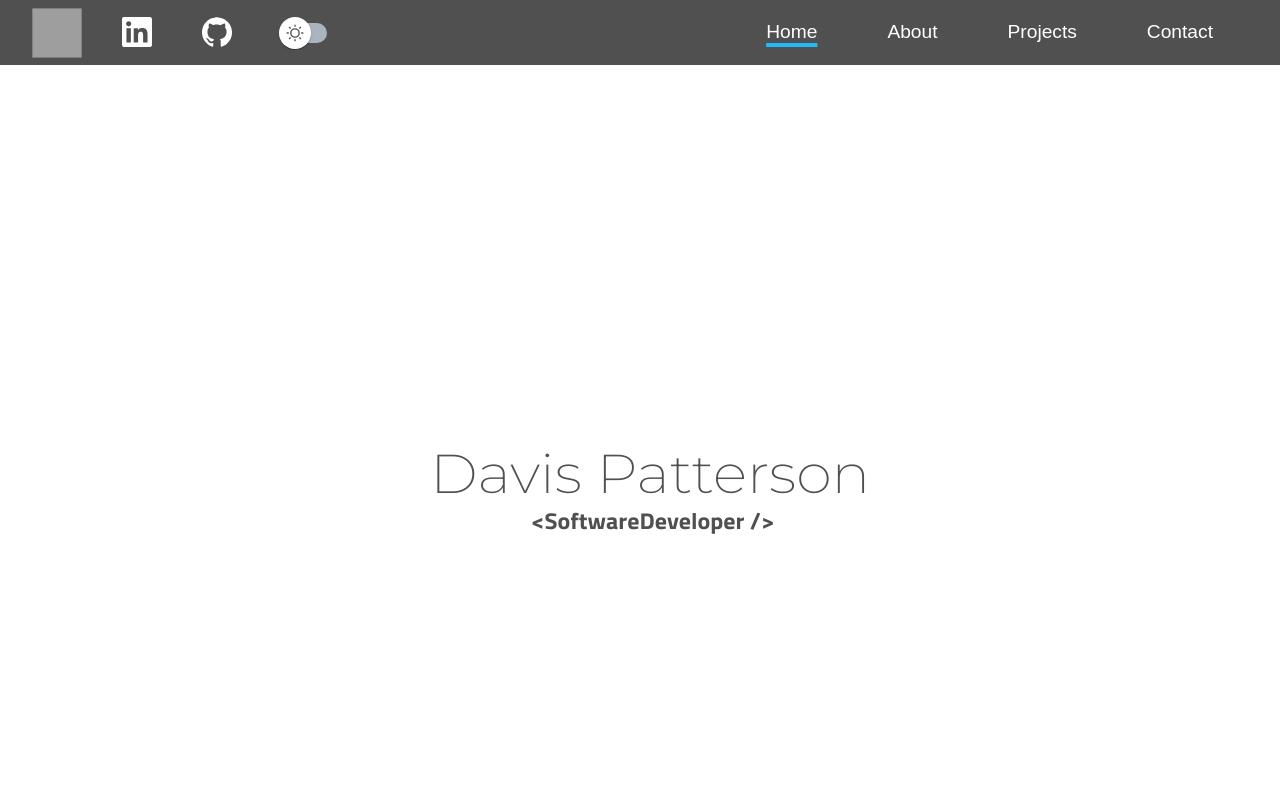
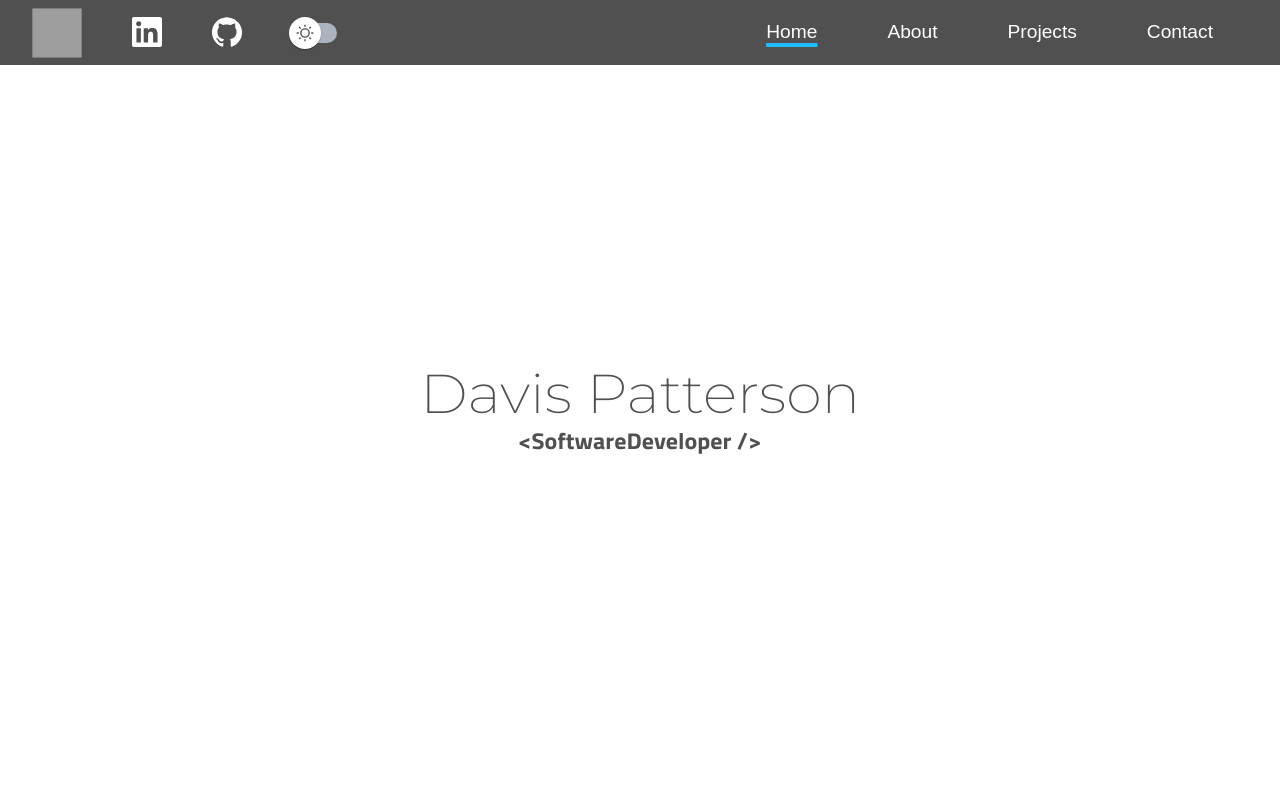
Before and after one commit to Davis-Patterson/portfolio, a React (Vite) app: page /#home in a window 1280 px wide. Shown: the top 800 px of the page. Built offline with nearby package versions, Linux system fonts and the light colour scheme; grey boxes are pictures that could not be loaded.

Commit message:
finally got the active scene and #URL working properly

```diff
--- a/index.html
+++ b/index.html
@@ -4,7 +4,7 @@
     <meta charset="UTF-8" />
     <link rel="icon" type="image/svg" href="/headshot-icon.svg" />
     <meta name="viewport" content="width=device-width, initial-scale=1.0" />
-    <title>Davis Patterson | Portfolio</title>
+    <title>Davis Patterson | Software Developer</title>
   </head>
   <body>
     <div id="root"></div>
--- a/src/App.css
+++ b/src/App.css
@@ -34,6 +34,12 @@
   --clr-accent: #18add2;
   --clr-text: #fff;
   --clr-nav: #2e2e2e;
+}
+
+* {
+  margin: 0;
+  padding: 0;
+  box-sizing: border-box;
 }
 
 a {
@@ -82,6 +88,10 @@ section {
   margin: 0px 0px 0px 0px;
 }
 
+html {
+  scroll-padding-top: 120px;
+}
+
 
 #root {
   margin: 0 auto;
@@ -116,6 +126,13 @@ section {
   display: flex;
   justify-content: left;
   align-items: center;
+}
+
+.home-button-adjacent {
+  display: flex;
+  justify-content: left;
+  align-items: center;
+  margin: 0px 0px 0px 10px;
 }
 
 .nav-buttons-container {
@@ -222,13 +239,13 @@ section {
   text-underline-offset: 5px;
   text-decoration-color: #20bcfa;
 }
-.acive:hover {
+.active:hover {
   text-decoration: underline;
   text-decoration-thickness: 4px;
   text-underline-offset: 5px;
   text-decoration-color: #20bcfa;
 }
-.acive:active {
+.active:active {
   text-decoration: underline;
   text-decoration-thickness: 4px;
   text-underline-offset: 5px;
@@ -242,7 +259,7 @@ section {
   line-height: .8;
   color: var(--clr-dark);
   transform: scaleY(95%);
-  margin: 40px 0px 0px 20px;
+  margin: 0px 0px 0px 0px;
 }
 
 .title-subtext {
@@ -252,16 +269,16 @@ section {
   line-height: .8;
   color: var(--clr-dark);
   transform: scaleY(95%);
-  margin: 15px 0px 0px 25px;
+  margin: 15px 0px 0px 0px;
 }
 
-.section-container {
+.page-container {
   display: flex;
   justify-content: center;
   align-items: center;
   flex-direction: column;
   width: 100%;
-  height: 100vh;
+  height: calc(100vh - 120px);
   margin: 100px 0px 20px 0px;
   padding: 0px 0px 0px 0px;
 }
--- a/src/App.jsx
+++ b/src/App.jsx
@@ -1,19 +1,56 @@
-import React, { useState } from "react";
-import useScrollSpy from "react-use-scrollspy";
+import React, { useState, useEffect } from "react";
 import Nav from "./Components/Nav";
 import Home from "./Components/Home";
 import About from "./Components/About";
-import MiniQuaist from "./Components/Mini-Quaist";
+import MiniQuaist from "./Components/Mini_Quaist";
 import Questions from "./Components/Questions";
 import Contact from "./Components/Contact";
 import "./App.css";
 
 function App() {
+  const [activeSection, setActiveSection] = useState(null);
   const [darkMode, setDarkMode] = useState(false);
+
+  const sections = ["home", "about", "projects", "contact"];
+
+  useEffect(() => {
+    const observer = new IntersectionObserver(
+      (entries) => {
+        entries.forEach((entry) => {
+          console.log(entry.target.id);
+          if (entry.isIntersecting) {
+            setActiveSection(entry.target.id);
+          }
+        });
+      },
+      {
+        root: null,
+        threshold: 0.6,
+      }
+    );
+
+    const sections = document.querySelectorAll("section");
+    sections.forEach((section) => {
+      observer.observe(section);
+    });
+
+    return () => observer.disconnect();
+  }, []);
+
+  useEffect(() => {
+    if (activeSection) {
+      window.history.pushState(null, null, `#${activeSection}`);
+    }
+  }, [activeSection]);
 
   return (
     <>
-      <Nav darkMode={darkMode} setDarkMode={setDarkMode} />
+      <Nav
+        darkMode={darkMode}
+        setDarkMode={setDarkMode}
+        activeSection={activeSection}
+        setActiveSection={setActiveSection}
+      />
       <section id='home'>
         <Home />
       </section>
@@ -22,6 +59,8 @@ function App() {
       </section>
       <section id='projects'>
         <MiniQuaist />
+      </section>
+      <section id='projects'>
         <Questions />
       </section>
       <section id='contact'>
--- a/src/Components/About.jsx
+++ b/src/Components/About.jsx
@@ -3,7 +3,7 @@ import React from "react";
 const About = () => {
   return (
     <>
-      <div className='section-container'>
+      <div className='page-container'>
         <h1 className='title-name'>About Me</h1>
         <h1 className='title-subtext'>{"<AboutInfo />"}</h1>
         <div className='gap' />
--- a/src/Components/Contact.jsx
+++ b/src/Components/Contact.jsx
@@ -3,7 +3,7 @@ import React from "react";
 const Contact = () => {
   return (
     <>
-      <div className='section-container'>
+      <div className='page-container'>
         <h1 className='title-name'>Contact Me</h1>
         <h1 className='title-subtext'>{"<Message Form>"}</h1>
         <div className='gap' />
--- a/src/Components/Home.jsx
+++ b/src/Components/Home.jsx
@@ -3,7 +3,7 @@ import React from "react";
 const Home = () => {
   return (
     <>
-      <div className='section-container'>
+      <div className='page-container'>
         <h1 className='title-name'>Davis Patterson</h1>
         <h1 className='title-subtext'>{"<SoftwareDeveloper />"}</h1>
         <div className='gap' />
--- a/src/Components/Mini-Quaist.jsx
+++ b/src/Components/Mini_Quaist.jsx
@@ -3,7 +3,7 @@ import React from "react";
 const MiniQuaist = () => {
   return (
     <>
-      <div className='section-container'>
+      <div className='page-container'>
         <div className='project-name'>Mini Quaist</div>
         <div className='gap' />
         <div className='project-columns'>
--- a/src/Components/Nav.jsx
+++ b/src/Components/Nav.jsx
@@ -1,7 +1,5 @@
 import React, { useEffect } from "react";
 import { HashLink } from "react-router-hash-link";
-import { useLocation } from "react-router-dom";
-import headshotLogo from "/src/assets/nav/headshot-logo-background-white.svg";
 import headshotIcon from "/src/assets/nav/headshot-icon.png";
 import linkedinLogo from "/src/assets/nav/linkedin-logo.svg";
 import githubLogo from "/src/assets/nav/github-logo.svg";
@@ -55,14 +53,10 @@ const MaterialUISwitch = styled(Switch)(({ darkMode }) => ({
   },
 }));
 
-const Nav = ({ darkMode, setDarkMode }) => {
-  const location = useLocation();
-
-  const isActive = (hash) => {
-    if (location.hash === "" && hash === "#home") {
-      return true;
-    }
-    return location.hash === hash;
+const Nav = ({ darkMode, setDarkMode, activeSection, setActiveSection }) => {
+  const isActive = (sectionId) => {
+    const currentSection = activeSection || "home";
+    return currentSection === sectionId;
   };
 
   const handleDarkModeChange = (event) => {
@@ -89,6 +83,7 @@ const Nav = ({ darkMode, setDarkMode }) => {
                 className='headshot-logo'
               />
             </HashLink>
+            <div className='home-button-adjacent'>
               <a
                 href='https://www.linkedin.com/in/davispatterson/'
                 className='nav-link'
@@ -108,32 +103,33 @@ const Nav = ({ darkMode, setDarkMode }) => {
                 className='dark-toggle'
               />
             </div>
+          </div>
           <div className='nav-buttons-container'>
             <HashLink
               smooth
               to='/#home'
-              className={`nav-button ${isActive("#home") ? "active" : ""}`}
+              className={`nav-button ${isActive("home") ? "active" : ""}`}
             >
               Home
             </HashLink>
             <HashLink
               smooth
               to='/#about'
-              className={`nav-button ${isActive("#about") ? "active" : ""}`}
+              className={`nav-button ${isActive("about") ? "active" : ""}`}
             >
               About
             </HashLink>
             <HashLink
               smooth
               to='/#projects'
-              className={`nav-button ${isActive("#projects") ? "active" : ""}`}
+              className={`nav-button ${isActive("projects") ? "active" : ""}`}
             >
               Projects
             </HashLink>
             <HashLink
               smooth
               to='/#contact'
-              className={`nav-button ${isActive("#contact") ? "active" : ""}`}
+              className={`nav-button ${isActive("contact") ? "active" : ""}`}
             >
               Contact
             </HashLink>
--- a/src/Components/Questions.jsx
+++ b/src/Components/Questions.jsx
@@ -3,7 +3,7 @@ import React from "react";
 const Questions = () => {
   return (
     <>
-      <div className='section-container'>
+      <div className='page-container'>
         <div className='project-name'>Questions!</div>
         <div className='gap' />
         <div className='project-columns'>
--- a/src/main.jsx
+++ b/src/main.jsx
@@ -1,12 +1,12 @@
 import React from "react";
 import ReactDOM from "react-dom/client";
-import { HashRouter } from "react-router-dom";
+import { BrowserRouter } from "react-router-dom";
 import App from "./App.jsx";
 
 ReactDOM.createRoot(document.getElementById("root")).render(
   <React.StrictMode>
-    <HashRouter>
+    <BrowserRouter>
       <App />
-    </HashRouter>
+    </BrowserRouter>
   </React.StrictMode>
 );
```
Lines whose indentation alone changed are shown as unchanged.
